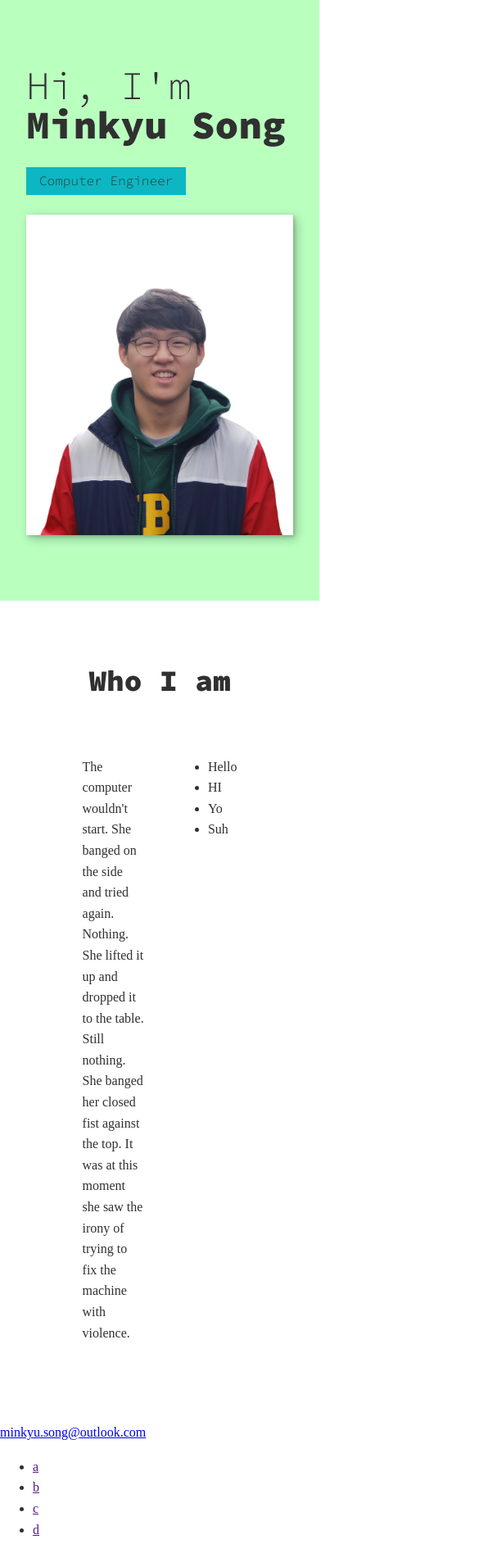
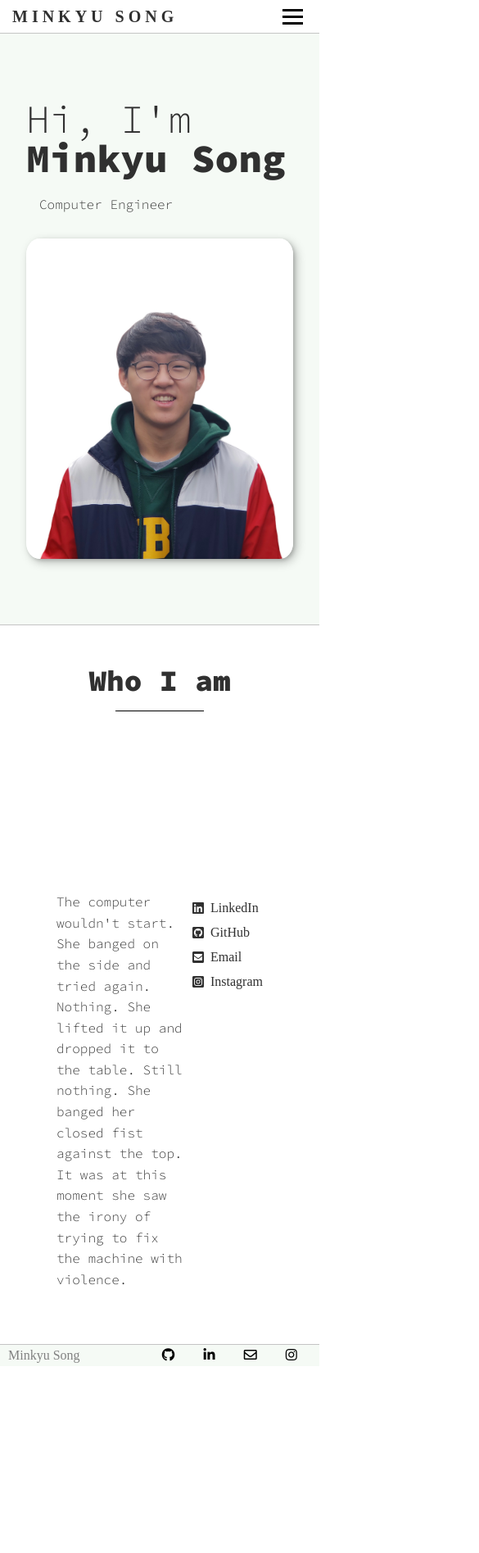
Before and after one commit to smkjason/smkjason.github.io, a website: page _layouts/index.html in a window 390 px wide. Shown: the whole page at 82% size, 585 px wide, since content can reach past the window. After the commit the page ends 1670 px from the top, so only its background shows below. Drawn offline with nearby package versions, Linux system fonts and the light colour scheme.

Commit message:
created nav bar, basic template done.

```diff
--- a/index.html
+++ b/_layouts/index.html
@@ -22,37 +22,30 @@
             href="https://fonts.googleapis.com/css2?family=Source+Code+Pro:wght@300;900&family=Source+Sans+Pro:wght@300;900&display=swap"
             rel="stylesheet"
         />
-        <link rel="stylesheet" href="css/style.css" />
+        <link rel="stylesheet" href="../css/style.css" />
 
         <script type="text/javascript" src="http://livejs.com/live.js"></script>
     </head>
     <body>
-        <!-- <header>
-            <div class="logo">
-                <img src="" alt="" />
-            </div>
+        <!-- Naviagation bar -->
+        <div class="all-nav">
+            <nav>
+                <div class="logo">
+                    <h4>Minkyu Song</h4>
+                </div>
 
-            <button class="nav-toggle" aria-label="toggle navigation">
-                <span class="hamburger"></span>
-            </button>
-            <nav class="nav">
-                <ul class="nav__list">
-                    <li class="nav__item">
-                        <a href="#home" class="nav__link">Home</a>
-                    </li>
-                    <li class="nav__item">
-                        <a href="#services" class="nav__link">What I do</a>
-                    </li>
-                    <li class="nav__item">
-                        <a href="#about-me" class="nav__link">My Projects</a>
-                    </li>
-                    <li class="nav__item">
-                        <a href="a" class="nav__link">Contact</a>
-                    </li>
+                <ul class="nav-links">
+                    <li><a href="#">Home</a></li>
+                    <li><a href="#">My Projects</a></li>
+                    <li><a href="#">Photos</a></li>
                 </ul>
+                <div class="burger">
+                    <div class="line1"></div>
+                    <div class="line2"></div>
+                    <div class="line3"></div>
+                </div>
             </nav>
-        </header> -->
-
+        </div>
         <!-- Introduction  -->
         <section class="intro" id="home">
             <h1 class="section__title section__title--intro">
@@ -63,7 +56,7 @@
             </p>
             <img
                 class="intro__img"
-                src="images/my_main_pic.jpeg"
+                src="../images/my_main_pic.jpeg"
                 alt="A picture of me"
             />
         </section>
@@ -84,12 +77,27 @@
                     </p>
                 </div>
                 <div class="about-me__vertical-menu">
-                    <ul>
-                        <li>Hello</li>
-                        <li>HI</li>
-                        <li>Yo</li>
-                        <li>Suh</li>
-                    </ul>
+                    <div
+                        class="vertical-menu-item"
+                        onclick="window.open('https://www.linkedin.com/in/minkyusong/','mywindow');"
+                    >
+                        <i class="fab fa-linkedin icon"></i> LinkedIn
+                    </div>
+                    <div
+                        class="vertical-menu-item"
+                        onclick="window.open('https://github.com/smkjason','mywindow');"
+                    >
+                        <i class="fab fa-github-square icon"></i> GitHub
+                    </div>
+                    <div class="vertical-menu-item" onclick="sendEmail();">
+                        <i class="fas fa-envelope-square icon"></i> Email
+                    </div>
+                    <div
+                        class="vertical-menu-item"
+                        onclick="window.open('https://www.instagram.com/smkjason/','mywindow');"
+                    >
+                        <i class="fab fa-instagram-square icon"></i>Instagram
+                    </div>
                 </div>
             </div>
 
@@ -97,24 +105,31 @@
         </section>
 
         <!-- Footer -->
-        <footer>
-            <a href="mailto:minkyu.song@outlookcom" class="footer-link"
-                >minkyu.song@outlook.com</a
-            >
+        <footer class="footer">
+            <p>Minkyu Song</p>
             <ul class="social-list">
                 <li class="social-list__item">
-                    <a class="social-list__link" href="">a</a>
+                    <a class="social-list__link" href=""
+                        ><i class="fab fa-github"></i
+                    ></a>
                 </li>
                 <li class="social-list__item">
-                    <a class="social-list__link" href="">b</a>
+                    <a class="social-list__link" href=""
+                        ><i class="fab fa-linkedin-in"></i
+                    ></a>
                 </li>
                 <li class="social-list__item">
-                    <a class="social-list__link" href="">c</a>
+                    <a class="social-list__link" href=""
+                        ><i class="far fa-envelope"></i
+                    ></a>
                 </li>
                 <li class="social-list__item">
-                    <a class="social-list__link" href="">d</a>
+                    <a class="social-list__link" href=""
+                        ><i class="fab fa-instagram"></i
+                    ></a>
                 </li>
             </ul>
         </footer>
     </body>
+    <script src="../js/script.js" type="text/javascript"></script>
 </html>
--- a/css/style.css
+++ b/css/style.css
@@ -14,8 +14,9 @@
     --fw-bold: 900;
 
     --clr-light: #fff;
+    --clr-main-light: #f5faf5;
     --clr-dark: #303030;
-    --clr-accent: #0CB7C3;
+    --clr-accent: #0cb7c3;
 
     --fs-h1: 3rem;
     --fs-h2: 2.25rem;
@@ -124,31 +125,145 @@ strong {
 
 .section__subtitle--intro,
 .section__subtitle--about {
-    background: var(--clr-accent);
     font-family: var(--ff-code);
     padding: 0.25em 1em;
     margin-bottom: 1.5em;
 }
 
-/* header */
+/* Nav Bar */
+
+.all-nav {
+    margin: 0;
+    padding: 0;
+    box-sizing: border-box;
+}
+
 nav {
+    display: flex;
+    justify-content: space-between;
+    align-items: center;
+    height: 40px;
+    background-color: var(--clr-light);
+}
+
+.logo {
+    color: var(--clr-dark);
+    text-transform: uppercase;
+    letter-spacing: 5px;
+    font-size: 20px;
+    margin-left: 15px;
+}
+
+.nav-links {
+    display: flex;
+    list-style: none;
+    justify-content: space-around;
+    width: 35%;
+}
+
+.nav-links a {
+    color: black;
+    text-decoration: none;
+    letter-spacing: 3px;
+    font-weight: bold;
+}
+
+.burger {
     display: none;
+    margin-right: 15px;
+}
+
+.burger div {
+    width: 25px;
+    height: 3px;
+    background-color: black;
+    margin: 5px;
+    transition: all 0.3s ease;
+}
+
+@media screen and (max-width: 1024px) {
+    .nav-links {
+        width: 60%;
+    }
+}
+
+@media screen and (max-width: 768px) {
+    .body {
+        overflow-x: hidden;
+    }
+    .nav-links {
+        position: absolute;
+        right: 0px;
+        bottom: 0px;
+        height: 100vh;
+        top: 25px;
+        background-color: var(--clr-light);
+        z-index: 3;
+        display: flex;
+        flex-direction: column;
+        align-items: center;
+        width: 50%;
+        transform: translateX(100%);
+        transition: transform 0.5s ease-in;
+    }
+
+    .nav-links li {
+        opacity: 0;
+    }
+
+    .nav-links li:hover {
+        text-decoration: underline;
+        transform: scale(1.2);
+    }
+
+    .burger {
+        display: block;
+        cursor: pointer;
+    }
+}
+
+.nav-active {
+    transform: translateX(0%);
+}
+
+@keyframes navLinkFade {
+    from {
+        opacity: 0;
+        transform: translateX(50px);
+    }
+
+    to {
+        opacity: 1;
+        transform: translateX(0px);
+    }
+}
+
+.toggle .line1 {
+    transform: rotate(-45deg) translate(-5px, 6px);
+}
+.toggle .line2 {
+    opacity: 0;
+}
+.toggle .line3 {
+    transform: rotate(45deg) translate(-5px, -6px);
 }
 
 /*  Intro Section */
 
 .intro {
     position: relative;
-    background-color: #B9FFBE;
+    background-color: var(--clr-main-light);
+    border-top: 0.5px solid #c4c4c4;
+    border-bottom: 0.5px solid #c4c4c4;
 }
 
 .section__subtitle--intro {
-    display: inline-block;
+
 }
-
 
 .intro__img {
     box-shadow: var(--bs);
+    border-radius: 5%;
 }
 
 @media (min-width: 600px) {
@@ -184,32 +299,113 @@ nav {
 /* About Me */
 
 .about-me {
-    margin: auto;
+    margin: auto auto;
+    padding: 50px 30px;
     justify-items: center;
     justify-content: center;
     max-width: 80%;
     display: grid;
-    grid-template-rows: 1fr 8fr;
+    grid-template-rows: 1fr 2fr;
     position: relative;
 }
 
-.section_title--about {
-    grid-column: 1 / 3;
-    grid-row: 1 / 2;
+.section__title--about {
+    justify-self: stretch;
+    align-self: stretch;
+    text-align: center;
+    max-height: 30px;
+    padding: 0 0;
+    margin-bottom: 0;
 }
 
+.section__title--about::after {
+    content: "";
+    display: block;
+    width: 3em;
+    height: 1px;
+    margin: 0.5em auto 1em;
+    background-color: black;
+}
 
-.about-me__body{
+.about-me__body {
     display: grid;
-    grid-template-columns: repeat(10, 1fr);
-    grid-column-gap: 1cm;
+    grid-template-columns: 4fr 1fr;
 }
 
 .about-me__body--text {
-
-    grid-column: 4 / 7;
+    font-family: var(--ff-code);
+    max-width: 500px;
+    font-size: 1em;
 }
 
-.about.me__vertical-menu {
-    grid-column: 7 / 8;
+.about-me__vertical-menu {
+    padding-top: 1.3em;
+    margin-left: 0.5em;
+    display: flex;
+    align-items: left;
+    flex-direction: column;
+    justify-content: flex-start;
 }
+
+.vertical-menu-item {
+    flex-grow: 1;
+    display: flex;
+    align-items: center;
+    max-height: 30px;
+    text-align: center;
+}
+
+.mailto {
+    display: block;
+    align-items: left;
+}
+
+.icon {
+    padding-right: 0.5em;
+}
+
+/* Footer */
+
+.footer {
+    border-top: 0.5px solid #c4c4c4;
+    background: var(--clr-main-light);
+    color: #0cb7c3;
+    display: flex;
+    justify-content: space-between;
+    text-align: center;
+}
+
+.footer p {
+    margin: 0 10px;
+    font-size: 1em;
+    color: gray;
+    padding: 0 0;
+    text-decoration: none;
+}
+
+.footer-link:hover {
+    text-decoration: underline;
+}
+
+.social-list {
+    align-self: center;
+    list-style: none;
+    display: flex;
+    justify-content: flex-end;
+    margin: 0 0;
+    padding: 0;
+}
+
+.social-list__item {
+    margin-right: 1.2em;
+    align-self: center;
+}
+
+.social-list__link {
+    padding: 0.5em;
+    color: black;
+}
+
+.social-list__link:hover {
+    color: gray;
+}
--- /dev/null
+++ b/js/script.js
@@ -0,0 +1,35 @@
+function sendEmail() {
+    window.location = "mailto:minkyu.song@outlook.com";
+    console.log("Sending an email...");
+}
+
+const navSlide = () => {
+    const burger = document.querySelector(".burger");
+    const nav = document.querySelector(".nav-links");
+    const navLinks = document.querySelectorAll(".nav-links li");
+
+    burger.addEventListener("click", () => {
+        // Toggle Nav
+        nav.classList.toggle("nav-active");
+
+        // Animate Links
+        navLinks.forEach((link, index) => {
+            if (link.style.animation) {
+                link.style.animation = "";
+            } else {
+                link.style.animation = `navLinkFade 0.5s ease forwards ${
+                    index / 7 + 0.4
+                }s`;
+            }
+        });
+
+        // Burger Animation
+        burger.classList.toggle('toggle');
+    });
+};
+
+const app = () => {
+    navSlide();
+};
+
+app();
```
Also changed, not shown: _layouts/about-me.html (added, +26 -0 lines).
